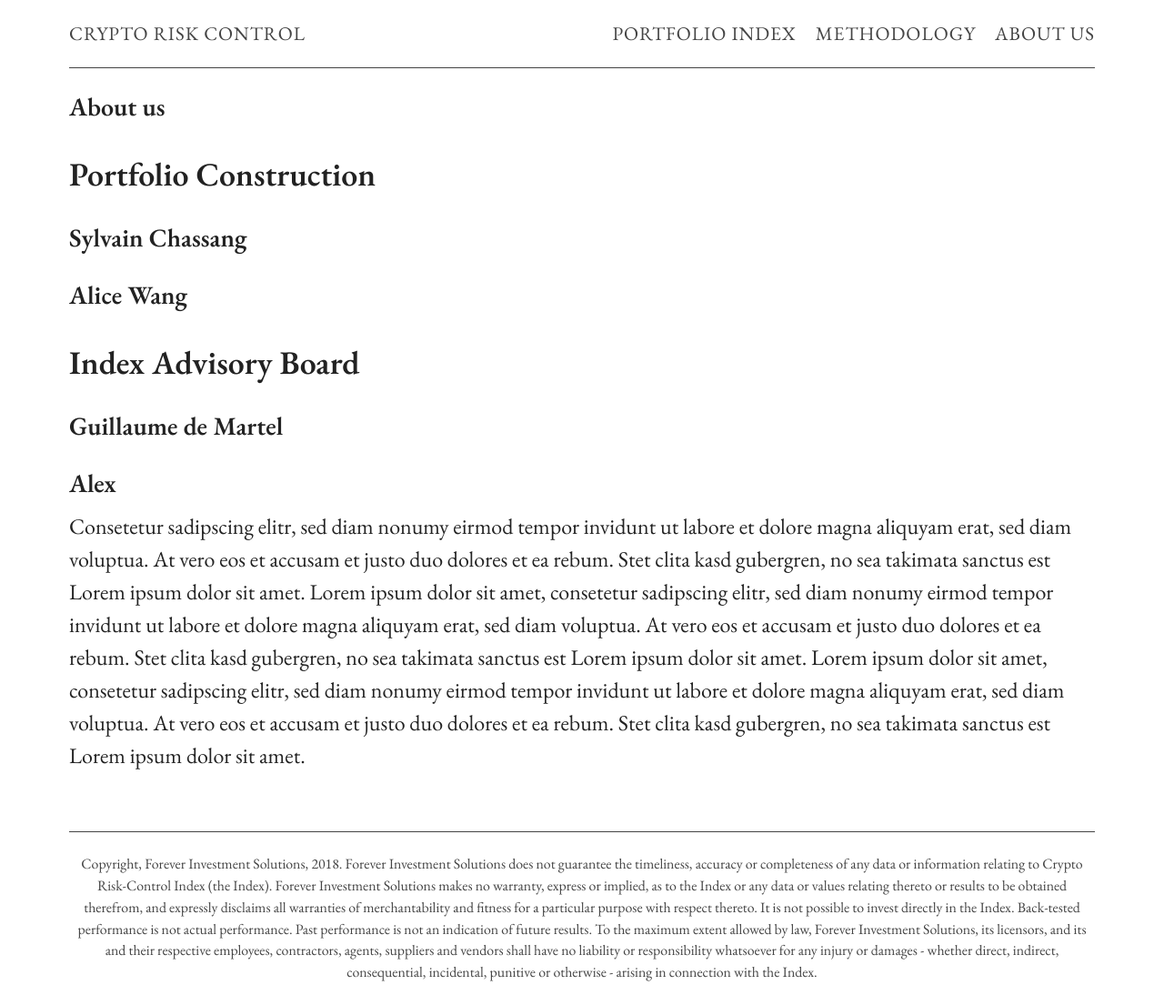
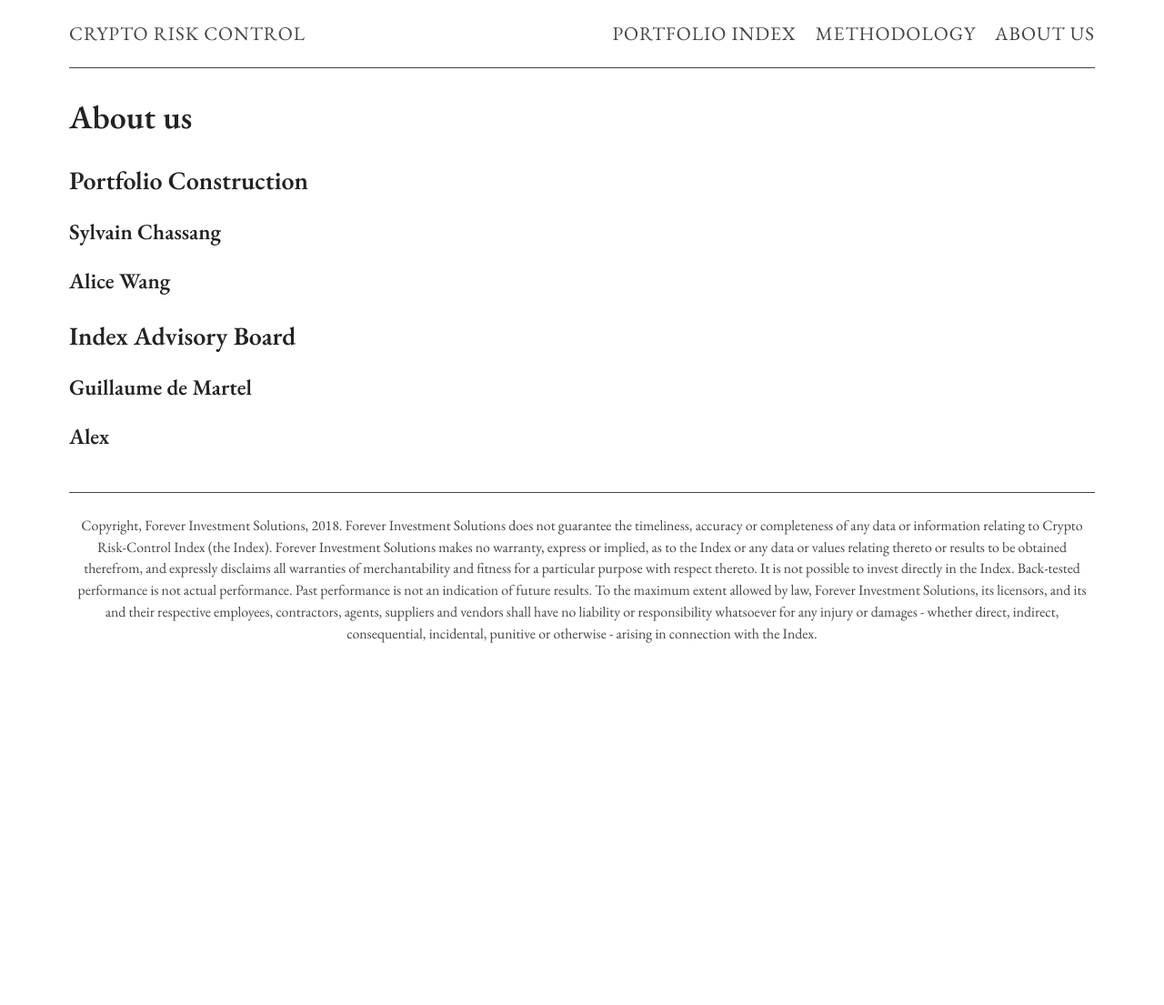
Before and after one commit to forever-am/cryptoriskcontrol-site, a Jekyll site: the page built from about-us.md, in a window 1280 px wide. Shown: the whole page at 91% size. Built offline with Jekyll 4.4.1, drawn with Linux system fonts in a browser that asks for light colours; a script that is not in the unit is left out; after the commit the page ends 900 px from its top, so only the background shows below that.

Commit message:
adjustments

```diff
--- a/_layouts/page.html
+++ b/_layouts/page.html
@@ -3,7 +3,7 @@
 ---
 <div class="post">
     <header class="post-header">
-        <h3>{{ page.title }}</h3>
+        <h2>{{ page.title }}</h2>
     </header>
 
     {{ content }}
--- a/about-us.md
+++ b/about-us.md
@@ -3,20 +3,15 @@
 title: About us
 permalink: /about-us/
 ---
-## Portfolio Construction
+### Portfolio Construction
 
-### Sylvain Chassang
+#### Sylvain Chassang
+
+#### Alice Wang
 
 
-### Alice Wang
+### Index Advisory Board
 
+#### Guillaume de Martel
 
-## Index Advisory Board
-
-### Guillaume de Martel
-
-
-
-### Alex
-
-Consetetur sadipscing elitr,  sed diam nonumy eirmod tempor invidunt ut labore et dolore magna aliquyam erat, sed diam voluptua. At vero eos et accusam et justo duo dolores et ea rebum. Stet clita kasd gubergren, no sea takimata sanctus est Lorem ipsum dolor sit amet. Lorem ipsum dolor sit amet, consetetur sadipscing elitr,  sed diam nonumy eirmod tempor invidunt ut labore et dolore magna aliquyam erat, sed diam voluptua. At vero eos et accusam et justo duo dolores et ea rebum. Stet clita kasd gubergren, no sea takimata sanctus est Lorem ipsum dolor sit amet. Lorem ipsum dolor sit amet, consetetur sadipscing elitr,  sed diam nonumy eirmod tempor invidunt ut labore et dolore magna aliquyam erat, sed diam voluptua. At vero eos et accusam et justo duo dolores et ea rebum. Stet clita kasd gubergren, no sea takimata sanctus est Lorem ipsum dolor sit amet.
+#### Alex
```
Also changed, not shown: index.md (+1 -1 lines).
